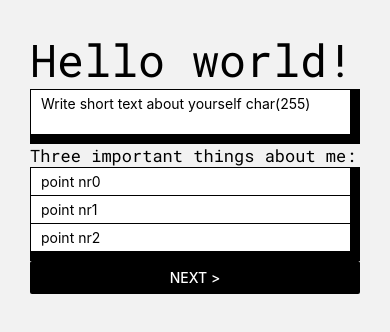
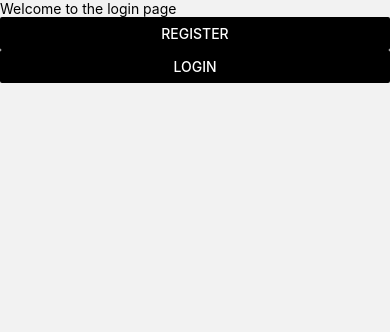
Before and after one commit to BartoszSzatkowski/flatMatch, a React Native app in the folder client/: screen /Description in a window 390 px wide. Shown: the top 332 px of the page. Built offline with nearby package versions, Linux system fonts and the light colour scheme.

Commit message:
refactor: make custom input field component

```diff
--- a/client/components/Routes.jsx
+++ b/client/components/Routes.jsx
@@ -3,6 +3,7 @@
 import { NavigationContainer } from '@react-navigation/native';
 import HomeTabs from './mainTabs/HomeTabs';
 import SetupStack from './setupStack/SetupStack';
+import AuthStack from './authStack/AuthStack';
 
 const Stack = createStackNavigator();
 
@@ -14,7 +15,8 @@
           header: () => null,
         }}
       >
-        <Stack.Screen name='SetupStac' component={SetupStack} />
+        <Stack.Screen name='AuthStack' component={AuthStack} />
+        <Stack.Screen name='SetupStack' component={SetupStack} />
         <Stack.Screen name='HomeTabs' component={HomeTabs} />
       </Stack.Navigator>
     </NavigationContainer>
--- /dev/null
+++ b/client/components/UI/InputBox.jsx
@@ -0,0 +1,38 @@
+import React from 'react';
+import { StyleSheet, TextInput, View } from 'react-native';
+
+export default function InputBox({ fields, isMulti, isNum }) {
+  return (
+    <View style={styles.inputCointainer}>
+      {fields.map((field) => {
+        return (
+          <TextInput
+            key={field}
+            multiline={isMulti}
+            style={styles.input}
+            placeholder={field}
+            keyboardType={isNum ? 'numeric' : 'default'}
+          />
+        );
+      })}
+    </View>
+  );
+}
+
+const styles = StyleSheet.create({
+  inputCointainer: {
+    backgroundColor: 'black',
+    paddingBottom: 10,
+  },
+  input: {
+    backgroundColor: 'white',
+    width: '97%',
+    paddingLeft: 10,
+    paddingRight: 10,
+    paddingTop: 5,
+    paddingBottom: 5,
+    borderTopColor: 'black',
+    borderTopWidth: 1,
+    borderLeftWidth: 1,
+  },
+});
--- a/client/components/setupStack/Coords.jsx
+++ b/client/components/setupStack/Coords.jsx
@@ -4,6 +4,7 @@
 import MapView, { Marker } from 'react-native-maps';
 import Title from '../UI/Title';
 import StyledText from '../UI/StyledText';
+import InputBox from '../UI/InputBox';
 
 export default function Coords({ navigation }) {
   const [marker, setMarker] = useState({});
@@ -19,13 +20,7 @@
       <View style={{ padding: 30 }}>
         <Title>@where?</Title>
         <StyledText>Max distance from ideal location</StyledText>
-        <View style={styles.inputCointainer}>
-          <TextInput
-            style={styles.input}
-            placeholder='(km)'
-            keyboardType='numeric'
-          />
-        </View>
+        <InputBox fields={['(km)']} isMulti={false} isNum={true} />
         <StyledText>Mark your ideal location:</StyledText>
         <View style={styles.cointainer}>
           <MapView
@@ -64,20 +59,4 @@
     width: 330,
     height: 430,
   },
-  inputCointainer: {
-    backgroundColor: 'black',
-    paddingBottom: 10,
-    marginBottom: 5,
-  },
-  input: {
-    backgroundColor: 'white',
-    width: '97%',
-    paddingLeft: 10,
-    paddingRight: 10,
-    paddingTop: 5,
-    paddingBottom: 5,
-    borderTopColor: 'black',
-    borderTopWidth: 1,
-    borderLeftWidth: 1,
-  },
 });
--- a/client/components/setupStack/Description.jsx
+++ b/client/components/setupStack/Description.jsx
@@ -1,6 +1,7 @@
 import React from 'react';
 import { View, Text, Button, TextInput, StyleSheet } from 'react-native';
 import { SafeAreaView } from 'react-native-safe-area-context';
+import InputBox from '../UI/InputBox';
 import StyledText from '../UI/StyledText';
 import Title from '../UI/Title';
 
@@ -16,22 +17,19 @@
         }}
       >
         <Title>Hello world!</Title>
-        <View style={styles.inputCointainer}>
-          <TextInput
-            multiline
-            style={styles.input}
-            placeholder='Write short text about yourself char(255)'
-          />
-        </View>
+        <InputBox
+          fields={['Write short text about yourself char(255)']}
+          isMulti={true}
+          inNum={false}
+        />
         <StyledText>Three important things about me:</StyledText>
-        <View style={styles.inputCointainer}>
-          <TextInput style={styles.input} placeholder='point nr0' />
-          <TextInput style={styles.input} placeholder='point nr1' />
-          <TextInput style={styles.input} placeholder='point nr2' />
-        </View>
+        <InputBox
+          fields={['point nr0', 'point nr1', 'point nr2']}
+          isMulti={false}
+          isNum={false}
+        />
         <Button
           title='NEXT >'
-          style={styles.button}
           color='black'
           onPress={() => navigation.navigate('Coords')}
         />
@@ -39,24 +37,3 @@
     </SafeAreaView>
   );
 }
-
-const styles = StyleSheet.create({
-  inputCointainer: {
-    backgroundColor: 'black',
-    paddingBottom: 10,
-  },
-  input: {
-    backgroundColor: 'white',
-    width: '97%',
-    paddingLeft: 10,
-    paddingRight: 10,
-    paddingTop: 5,
-    paddingBottom: 5,
-    borderTopColor: 'black',
-    borderTopWidth: 1,
-    borderLeftWidth: 1,
-  },
-  button: {
-    color: 'black',
-  },
-});
```
